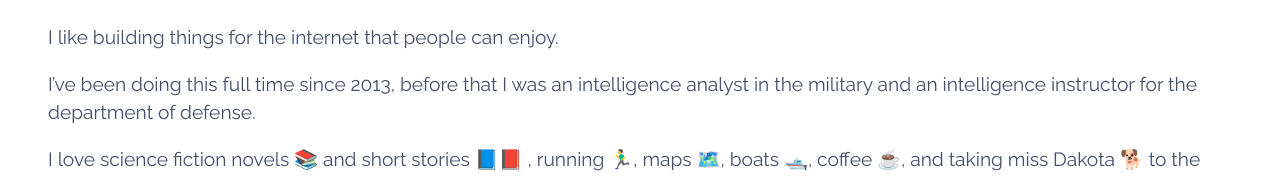
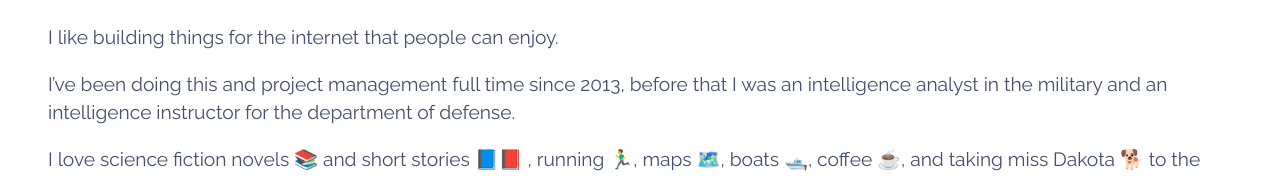
Before and after one commit to ericrosedev/ericrosedevcsb, a Vue app: page / in a window 1280 px wide. Shown: the part 153-329 px from the top of the page. Built offline with nearby package versions, Linux system fonts and the light colour scheme.

Commit message:
minor updates

```diff
--- a/src/components/HelloWorld.vue
+++ b/src/components/HelloWorld.vue
@@ -8,7 +8,7 @@
       <p>I like building things for the internet that people can enjoy.</p>
 
       <p>
-        I’ve been doing this full time since 2013, before that I was an
+        I’ve been doing this and project management full time since 2013, before that I was an
         intelligence analyst in the military and an intelligence instructor for
         the department of defense.
       </p>
```
